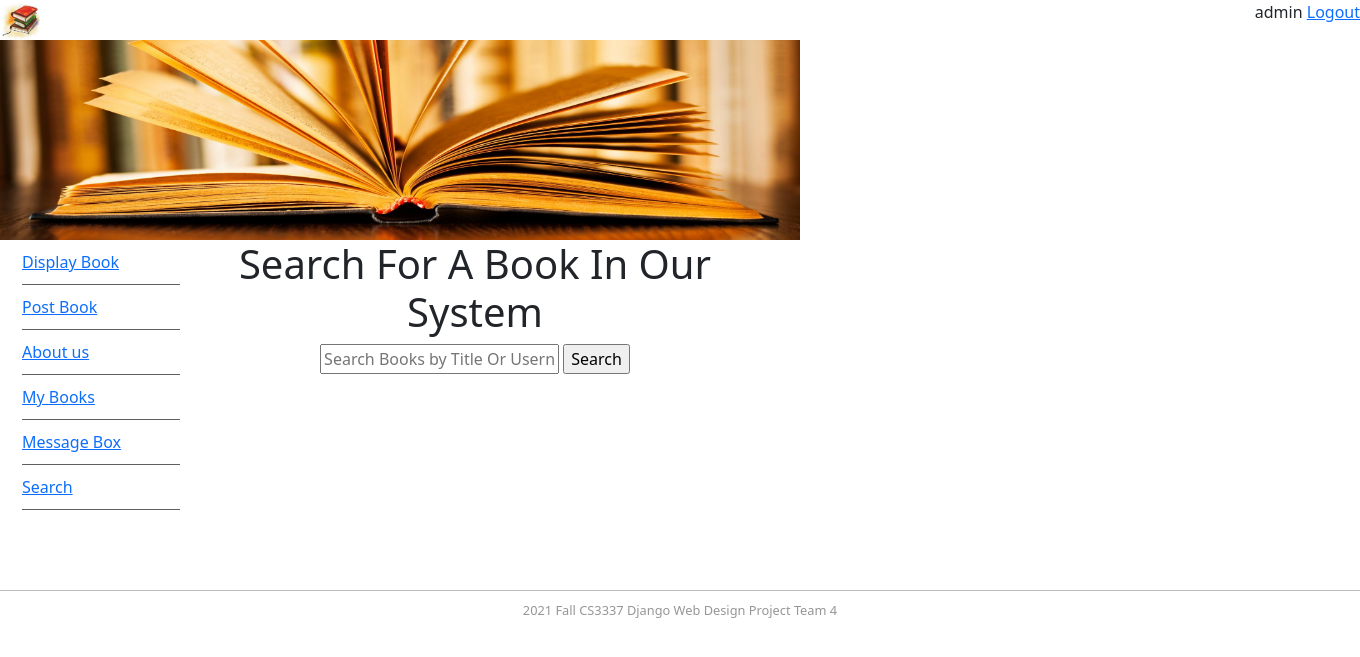
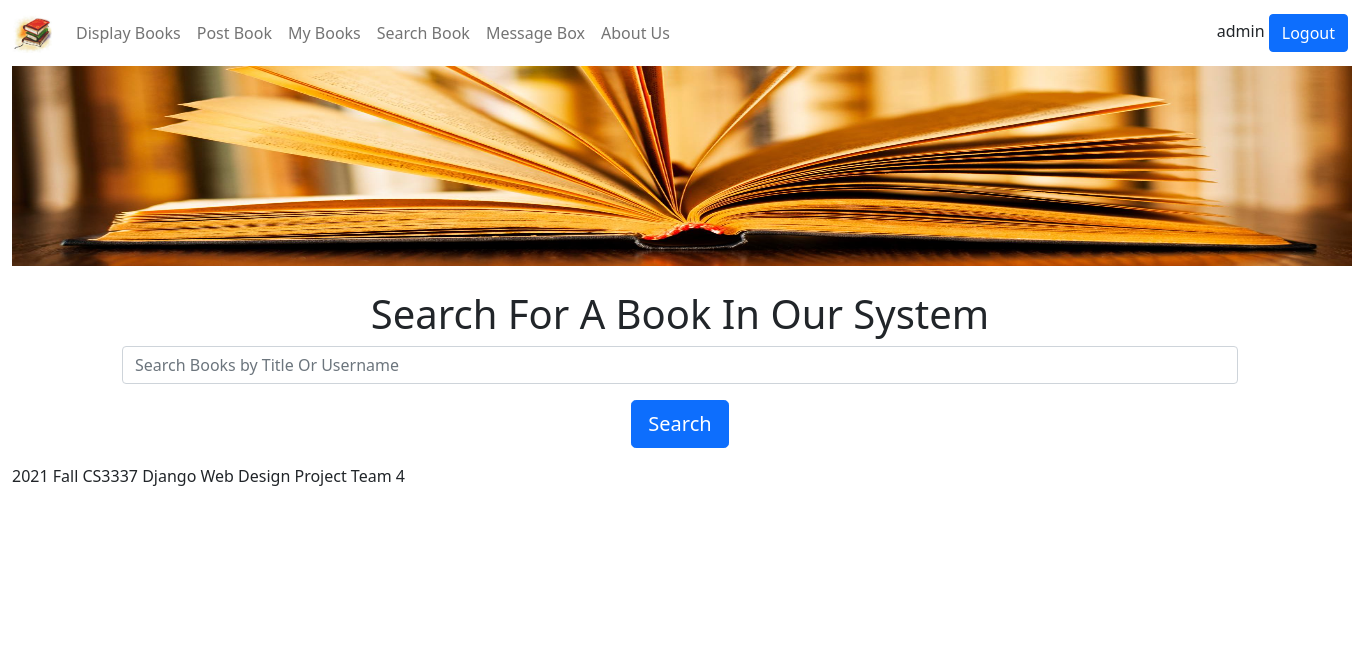
Before and after one commit to LyJacky/pythonspace, a Django app: page /search in a window 1360 px wide. Shown: the top 657 px of the page. Run offline with Django 3.2, Linux system fonts and the light colour scheme; a user stored in the database is signed in; data comes from the database, SQL or seed files in the repository; both versions use the stored data as it was after the commit; parts of the project's set-up code (start-up, migrations or seed data) failed here and were passed over.

Commit message:
Navbar Finished
Implemented Navbar using Bootstrap

```diff
--- a/bookEx/bookEx/static/main.css
+++ b/bookEx/bookEx/static/main.css
@@ -1,6 +1,6 @@
 @charset "utf-8";
 
-#footer {
+.footer {
     text-align: center;
     font-size: 0.8em;
     margin-top: 5px;
@@ -10,6 +10,7 @@
     border-top: thin solid #BBBBBB;
     clear: both;
     color: #969696;
+    align-items: center;
 }
 #leftsidebar {
     width: 180px;
--- a/bookEx/bookEx/templates/base.html
+++ b/bookEx/bookEx/templates/base.html
@@ -7,53 +7,65 @@
 <!-- Required meta tags -->
     <meta charset="utf-8">
     <meta name="viewport" content="width=device-width, initial-scale=1">
-
+    <link href="{% static 'main.css' %}" rel="stylesheet" type="text/css">
     <!-- Bootstrap CSS -->
-    <link href="https://cdn.jsdelivr.net/npm/bootstrap@5.0.2/dist/css/bootstrap.min.css" rel="stylesheet" integrity="sha384-EVSTQN3/azprG1Anm3QDgpJLIm9Nao0Yz1ztcQTwFspd3yD65VohhpuuCOmLASjC" crossorigin="anonymous">    <title>
+    <link href="https://cdn.jsdelivr.net/npm/bootstrap@5.0.2/dist/css/bootstrap.min.css" rel="stylesheet" integrity="sha384-EVSTQN3/azprG1Anm3QDgpJLIm9Nao0Yz1ztcQTwFspd3yD65VohhpuuCOmLASjC" crossorigin="anonymous">
+    <title>
         {% block title %}
             Title Document
         {% endblock title %}
     </title>
-    <link href="{% static 'main.css' %}" rel="stylesheet" type="text/css">
 </head>
-<body>
-<div>
-    <header>
-        <div id="logo">
-            <img src="{% static 'logo.jfif' %}" width="40" height ="40" alts="" />
-            <span style="float: right;">
-                {% if user.is_authenticated %}
-                    {{ user.username }}
-                    <a href="{% url 'logout' %}?next=/">Logout</a>
+<body class="container-fluid">
+    <nav class="navbar navbar-expand-sm navbar-light">
+        <a class="navbar-brand" href="/">
+            <img src="{% static 'logo.jfif' %}" width="40" height ="40" alt=""/>
+        </a>
+        <div class="collapse navbar-collapse">
+            <ul class="navbar-nav mr-auto">
+                    <li class="nav-item">
+                        <a class="nav-link" href="\displaybooks">Display Books</a>
+                    </li>
+                    <li class="nav-item">
+                        <a class="nav-link" href="\postbook">Post Book</a>
+                    </li>
+                    <li class="nav-item">
+                        <a class="nav-link" href="\mybooks">My Books</a>
+                    </li>
+                    <li class="nav-item">
+                        <a class="nav-link" href="\search">Search Book</a>
+                    </li>
+                    <li class="nav-item">
+                        <a class="nav-link" href="\messagebox">Message Box</a>
+                    </li>
+                    <li class="nav-item">
+                        <a class="nav-link" href="\aboutus">About Us</a>
+                    </li>
+                </ul>
+        </div>
+        <div class="container-sm-2" align="right">
+            {% if user.is_authenticated %}
+            {{ user.username }}
+                    <a class="btn btn-primary" href="{% url 'logout' %}?next=/" role="button">Logout</a>
                 {% else %}
                     Not Logged in
-                    <a href="{% url 'login' %}?next=/">Login</a>
-                {% endif %}
-            </span>
+                    <a class="btn btn-primary" href="{% url 'login' %}?next=/" role="button">Login</a>
+            {% endif %}
         </div>
-
-        <div id="topbanner">
-            <img src="{% static 'topbanner.jpg' %}" width="800" height ="200" alts="" />
+    </nav>
+    <div class="col-md-12 col-lg-12" >
+        <div class="px-0" align="center">
+            <img src="{% static 'topbanner.jpg' %}" width="1340" height="200" alt=""/>
         </div>
-    </header>
-    <aside id="leftsidebar">
-        <nav id="nav">
-            <ul>
-                {% block sidenav %}
-                <li>Menu 1</li>
-                <li>Menu 2</li>
-                <li>Menu 3</li>
-                {% endblock sidenav %}
-            </ul>
-        </nav>
-    </aside>
-    <section id="main">
+    </div>
+    <br>
+    <div class="container" align="center">
         {% block content %}
-        Hello World
+        Hello World!
         {% endblock content %}
-    </section>
-    <footer  id="footer"> 2021 Fall CS3337 Django Web Design Project Team 4</footer>
-</div>
-
+    </div>
+    <div id="footer" class="col-12 mt-3">
+        2021 Fall CS3337 Django Web Design Project Team 4
+    </div>
 </body>
 </html>
--- a/bookEx/bookEx/templates/bookMng/search.html
+++ b/bookEx/bookEx/templates/bookMng/search.html
@@ -3,11 +3,14 @@
 
 {% block content %}
     <h1 align="center"> Search For A Book In Our System</h1>
-    <div align="center">
-        <form action="{% url 'search' %}" method="GET" value="{{request.GET.b}}">
-            <input type="text" name="b" value="{{request.GET.b}}" placeholder="Search Books by Title Or Username"/>
-            <input type="submit" name="submit" value="Search"/>
+    <form action="{% url 'search' %}" method="GET" value="{{request.GET.b}}">
+        <div class="mb-3">
+            <input type="text" class="form-control" name="b" value="{{request.GET.b}}" placeholder="Search Books by Title Or Username"/>
+        </div>
+            <button type="submit" name="submit" class="btn btn-primary btn-lg" value="Search"> Search </button>
+
         </form>
+
 
         {% if submitbutton == 'Search' and request.GET.b != ''%}
             {% if results %}
--- a/bookEx/bookMng/views.py
+++ b/bookEx/bookMng/views.py
@@ -26,7 +26,7 @@ class Register(CreateView):
         return HttpResponseRedirect(self.success_url)
 
 
-@login_required(login_url=reverse_lazy('login'))
+
 def index(request):
     # return HttpResponse('Hello')
     # return render(request,'base.html')
```
Also changed, not shown: bookEx/db.sqlite3.
